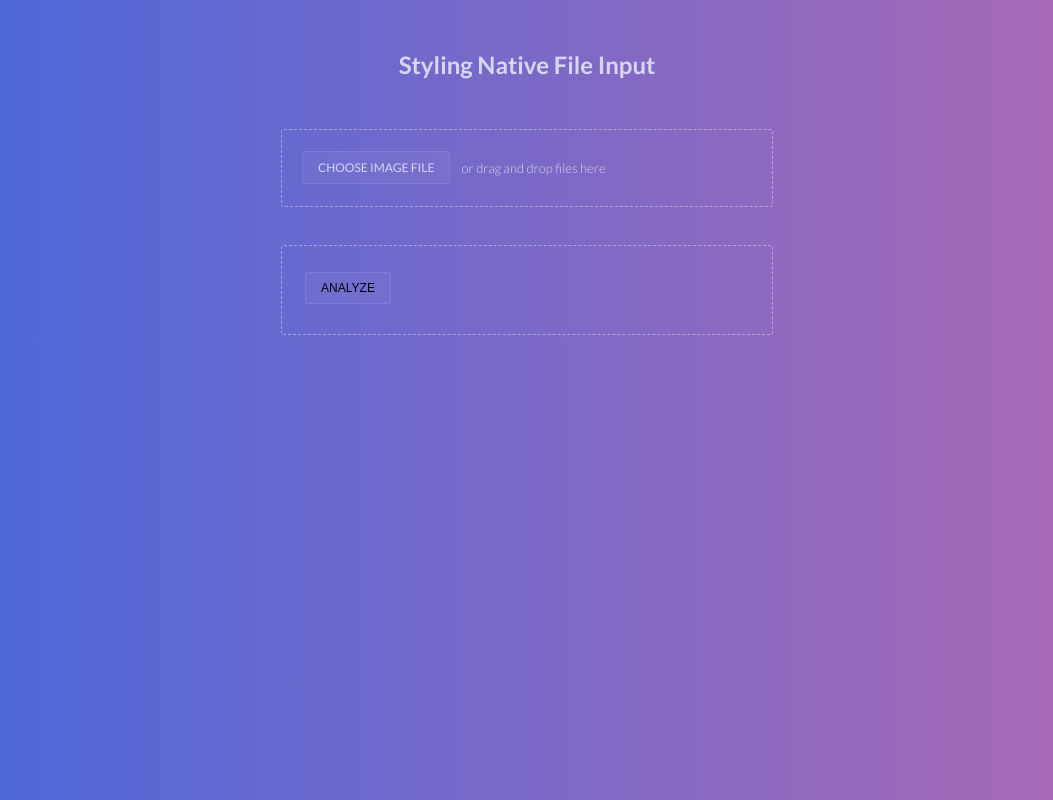
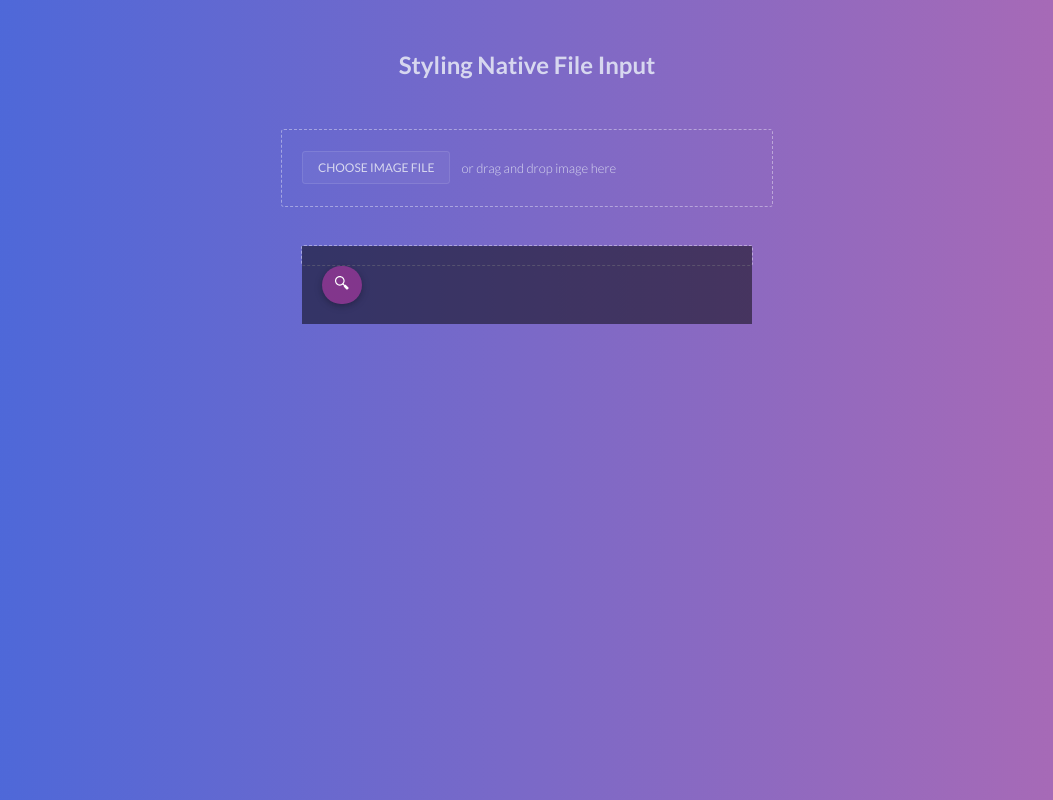
Before and after one commit to priyanshbalyan/tensorflow-flask-api, a plain HTML site: page index.html in a window 1280 px wide. Shown: the whole page, without its empty margins (113-1166 px from the left). Drawn offline with Linux system fonts and the light colour scheme.

Commit message:
CSS fixes

```diff
--- a/index.html
+++ b/index.html
@@ -9,6 +9,7 @@
 		  background: linear-gradient(to right, #4568dc, #b06ab3);
 		  color: #D7D7EF;
 		  font-family: 'Lato', sans-serif;
+		  transition: all 1s linear;
 		}
 
 		h2 {
@@ -23,7 +24,7 @@
 		  width: 450px;
 		  max-width: 100%;
 		  margin: 0 auto;
-		  padding: 26px 20px 30px;
+		  /*padding: 26px 20px 30px;*/
 		  transition: 0.2s;
 		}
 
@@ -67,6 +68,43 @@
 		    outline: none;
 		  }
 
+		.hide{ transform:scale(0); }
+		.show{ transform:scale(1); }
+
+		.button{
+			box-shadow: 0 2px 5px 0 rgba(0, 0, 0, 0.16), 0 2px 10px 0 rgba(0, 0, 0, 0.12);
+			transition:all 0.5s linear;
+			background-color: #82368c;
+    		border: none;
+    		color: white;
+    		padding: 10px 13px;
+    		text-align: center;
+    		text-decoration: none;
+    		display: inline-block;
+    		font-size: 16px;
+    		margin: 20px 20px;
+    		border-radius:20px;
+		}
+		.button:hover{
+			transform:rotate(360deg);
+			background-color: orange;
+		}
+		.button:active{
+			transition: all 0s linear;
+			background-color: #e91e63;
+		}
+		.bar{
+			position: absolute;
+			top:0;
+			left:0;
+			width:100%;
+
+			display:flex;
+			background-color: rgba(0,0,0,0.5);
+		}
+		.text{
+			margin:auto auto;
+		}
 	</style>
 
 	<!-- <script type="text/javascript" src="//cdnjs.cloudflare.com/ajax/libs/socket.io/1.3.6/socket.io.min.js"></script> -->
@@ -127,6 +165,8 @@
     	}
 
     	function fetch_data(e){
+    		text = document.getElementsByClassName('text')[0];
+    		text.innerHTML = "Analyzing...";
     		e.preventDefault();
     		console.log("triggered")
     		let formData = new FormData();
@@ -137,7 +177,9 @@
     		fetch('/upload', { method: 'POST', body: formData })
     			.then(resp=>resp.json())
     			.catch(err=>console.log("error", err))
-    			.then(data=>console.log("success", data));
+    			.then(data=>{
+    				text.innerHTML(data.human+"  ("+data.score+"% confidence)");
+    			});
     	}
 
 	</script>
@@ -148,16 +190,21 @@
 <body>
 	<h2>Styling Native File Input</h2>
 	<form method="POST" enctype="multipart/form-data">
-		<div class="file-drop-area" id="drop_zone" ondrop="drop_handler(event);" ondragover="dragover_handler(event);" ondragend="dragend_handler(event);">
+		<div class="file-drop-area" id="drop_zone" ondrop="drop_handler(event);" ondragover="dragover_handler(event);" ondragend="dragend_handler(event);" style="padding:26px 20px 30px">
   			<span class="fake-btn">Choose Image file</span>
-  			<span class="file-msg js-set-number">or drag and drop files here</span>
+  			<span class="file-msg js-set-number">or drag and drop image here</span>
   			<input class="file-input" type="file" name="file" onchange="drop_handler(event)">
 		</div>
 		<br/><br/>
 		<div class="file-drop-area">
-			<img width="100%" id="preview" class="" src=""/>
-			<span id="msg-status"></span>
-			<input type="submit" class="fake-btn" value="ANALYZE" onclick="fetch_data(event);"/>
+			<div class="messagebox">
+				<img width="100%" id="preview" src=""/>
+				<div class="bar">
+					<button alt="Analyze" class="button" onclick="fetch_data(event);"><svg viewBox="0 0 24 24" class="n" style="width: 0.85rem; height: 0.85rem; fill:white"><path d="M13.262,14.868l2.479,2.478c-0.376,0.725-0.415,1.445-0.017,1.843l4.525,4.526 c0.571,0.571,1.812,0.257,2.768-0.7c0.956-0.955,1.269-2.195,0.697-2.766l-4.524-4.526c-0.399-0.398-1.119-0.36-1.842,0.016 l-2.48-2.478L13.262,14.868z M8.5,0C3.806,0,0,3.806,0,8.5C0,13.194,3.806,17,8.5,17S17,13.194,17,8.5C17,3.806,13.194,0,8.5,0z M8.5,15C4.91,15,2,12.09,2,8.5S4.91,2,8.5,2S15,4.91,15,8.5S12.09,15,8.5,15z"></path></svg></button>
+					<div class="text"></div>
+				</div>
+			</div>
+
 		</div>
 	</form>
 </body>
```
